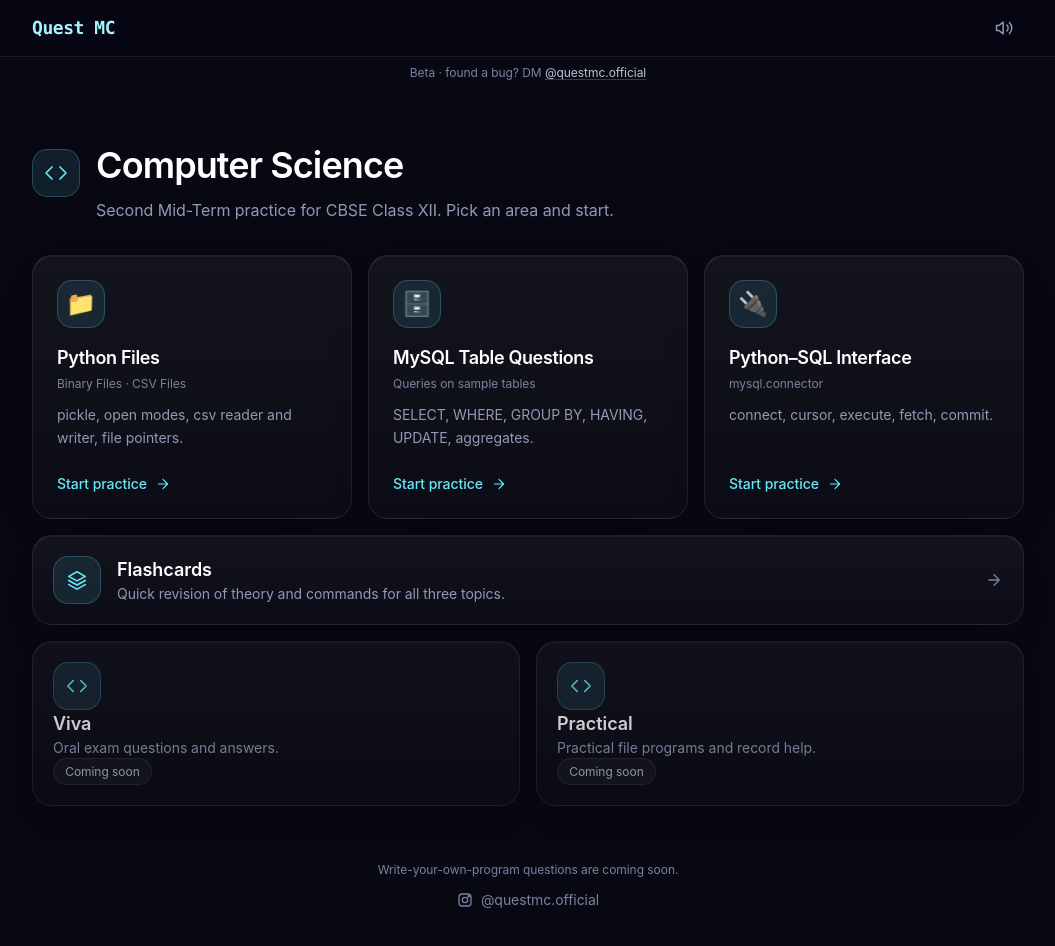
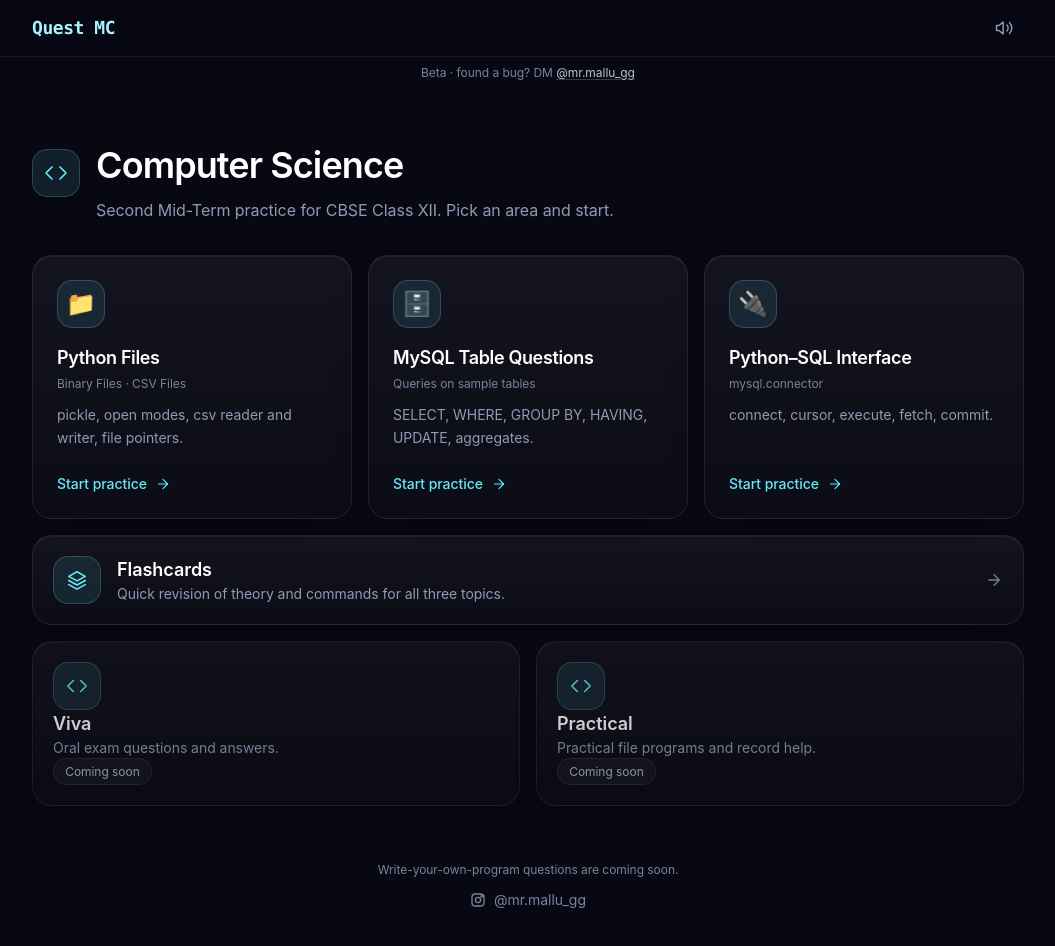
Before and after one commit to hfmcdc/CS-quest, a Next.js app: page / in a window 1280 px wide. Shown: the top 946 px of the page, without its empty margins (112-1167 px from the left). Built offline with nearby package versions, Linux system fonts and the light colour scheme.

Commit message:
Set CS Quest DM contact to mr.mallu_gg

```diff
--- a/components/BetaBanner.tsx
+++ b/components/BetaBanner.tsx
@@ -1,5 +1,5 @@
-export const IG_HANDLE = "questmc.official";
-export const IG_URL = "https://www.instagram.com/questmc.official/";
+export const IG_HANDLE = "mr.mallu_gg";
+export const IG_URL = "https://www.instagram.com/mr.mallu_gg/";
 
 /** Small beta notice shown at the top of every screen. */
 export default function BetaBanner() {
```
Also changed, not shown: 1 other file (tests, documents, lock files or other folders).
